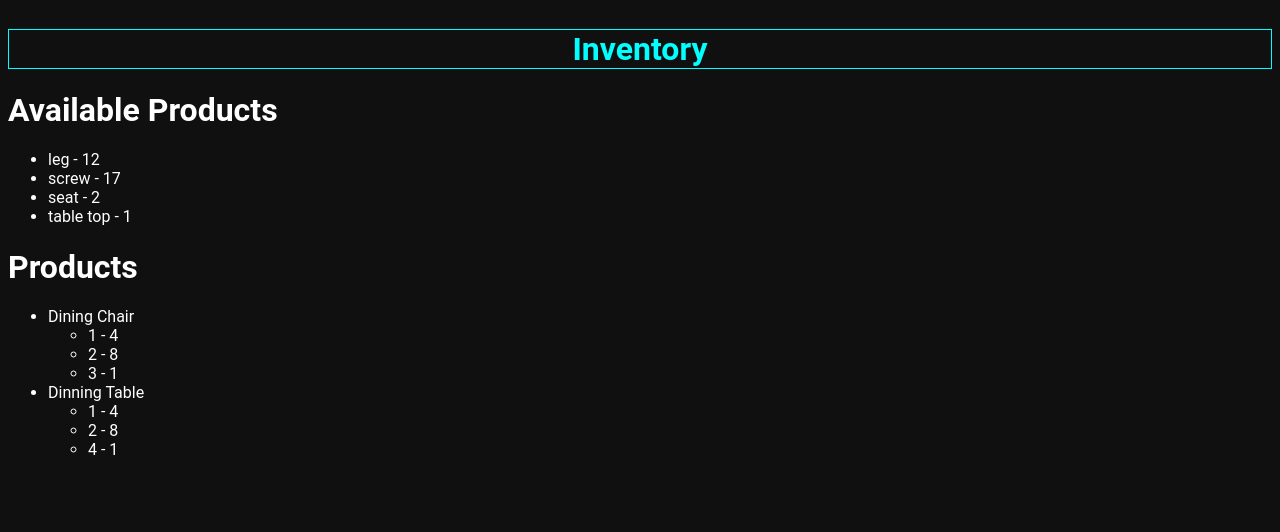
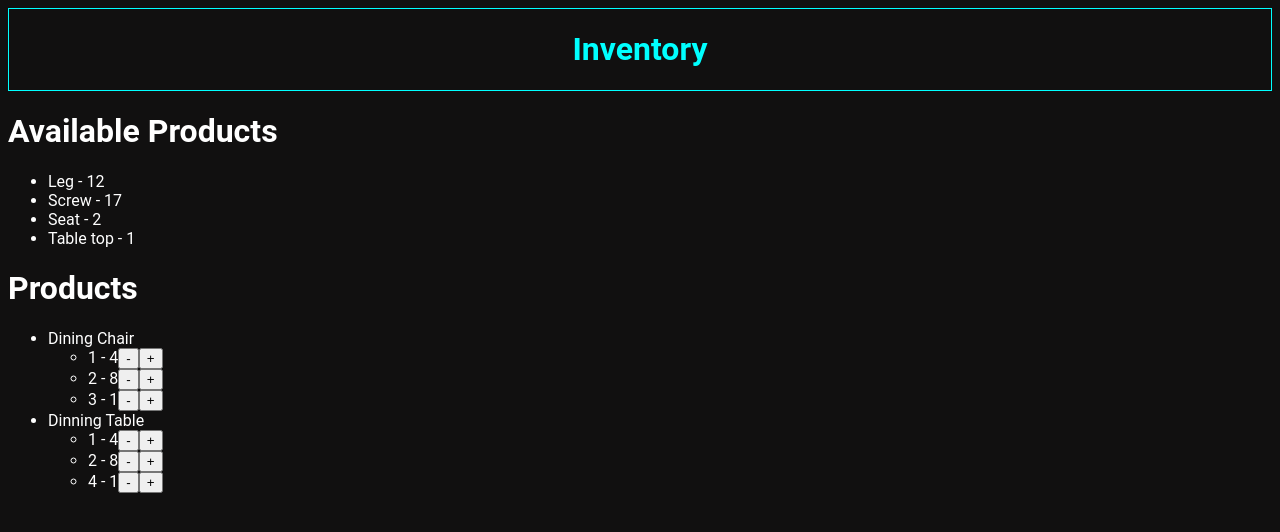
Before and after one commit to danieldraganweb/Next-test3, a Next.js app in the folder interviewtask2023-1/: page /warehouse in a window 1280 px wide. Shown: the top 532 px of the page. Built offline with nearby package versions, Linux system fonts and the light colour scheme.

Commit message:
Capital letter for products, just for my OCD haha

```diff
--- a/interviewtask2023-1/pages/warehouse.tsx
+++ b/interviewtask2023-1/pages/warehouse.tsx
@@ -5,27 +5,27 @@ const Warehouse = () => {
   const [inventory] = useState([
     {
       art_id: "1",
-      name: "leg",
+      name: "Leg",
       stock: 12,
     },
     {
       art_id: "2",
-      name: "screw",
+      name: "Screw",
       stock: 17,
     },
     {
       art_id: "3",
-      name: "seat",
+      name: "Seat",
       stock: 2,
     },
     {
       art_id: "4",
-      name: "table top",
+      name: "Table top",
       stock: 1,
     },
   ]);
 
-  const [products] = useState([
+  const [products, setProducts] = useState([
     {
       name: "Dining Chair",
       contain_articles: [
@@ -62,9 +62,23 @@ const Warehouse = () => {
     },
   ]);
 
+  const handleAddAmount = (
+    productIndex: number,
+    articleIndex: number,
+    amount: number
+  ) => {
+    const newProducts = [...products];
+    newProducts[productIndex].contain_articles[articleIndex].amount_of +=
+      amount;
+    setProducts(newProducts);
+  };
+
   return (
     <div>
-      <h1 className={styles.inventory}>Inventory</h1>
+      <div className={styles.inventory}>
+        <h1>Inventory</h1>
+      </div>
+      <div className={styles.productlist}>
         <h1 className={styles.available}>Available Products</h1>
 
         <ul>
@@ -77,13 +91,27 @@ const Warehouse = () => {
 
         <h1>Products</h1>
         <ul>
-        {products.map((product) => (
+          {products.map((product, productIndex) => (
             <li key={product.name}>
               {product.name}
               <ul>
-              {product.contain_articles.map((article) => (
+                {product.contain_articles.map((article, articleIndex) => (
                   <li key={article.art_id}>
                     {article.art_id} - {article.amount_of}
+                    <button
+                      onClick={() =>
+                        handleAddAmount(productIndex, articleIndex, -1)
+                      }
+                    >
+                      -
+                    </button>
+                    <button
+                      onClick={() =>
+                        handleAddAmount(productIndex, articleIndex, 1)
+                      }
+                    >
+                      +
+                    </button>
                   </li>
                 ))}
               </ul>
@@ -91,6 +119,7 @@ const Warehouse = () => {
           ))}
         </ul>
       </div>
+    </div>
   );
 };
 
```
Lines whose indentation alone changed are shown as unchanged.
